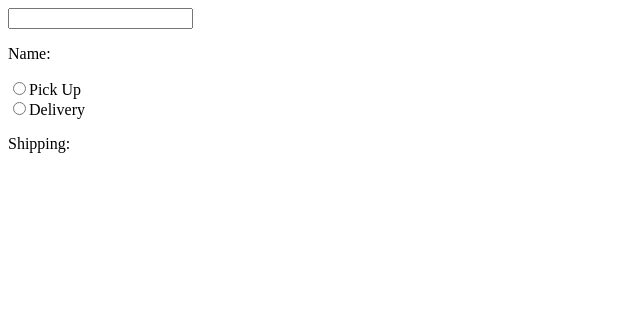
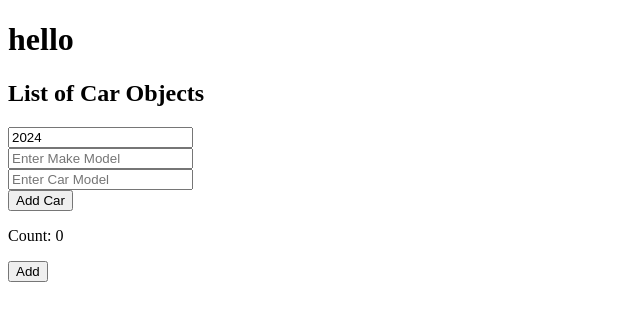
Before and after one commit to EthanTecson/MessyReact, a React (Vite) app: page / in a window 1280 px wide. Shown: the top 320 px of the page, without its empty margins (0-640 px from the left). Built offline with nearby package versions, Linux system fonts and the light colour scheme.

Commit message:
UseEffect and onChanges

```diff
--- a/src/App.jsx
+++ b/src/App.jsx
@@ -16,18 +16,42 @@
  *      useState() - A React hook that allows the creation of a stateful variable
  *                   AND a setter function to update its value in the Virtual DOM.
  *                    [name, setName]
- *      useChange() - Triggers a function every time the value of the input changesTriggers a function every time the value of the input changesTriggers a function every time the value of the input changesTriggers a function every time the value of the input changesTriggers a function every time the value of the input changesTriggers a function every time the value of the input changesTriggers a function every time the value of the input changesTriggers a function every time the value of the input changes
+ *      onChange() - Triggers a function every time the value of the input changesTriggers a function every time the value of the input changesTriggers a function every time the value of the input changesTriggers a function every time the value of the input changesTriggers a function every time the value of the input changesTriggers a function every time the value of the input changesTriggers a function every time the value of the input changesTriggers a function every time the value of the input changes
+ *
+ *      useEffect() - React Hook that tells React DO SOME CODE WHEN (pick one):
+ *                      This component re-renders
+ *                      This component mounts
+ *                      The state of a value
+
+ *      useEffect(function, [dependencies])
+
+        1. useEffect(() => {})    // Runs after every re-render
+        2. useEffect(() => {}, [])  // Runs only on mount
+        3. useEffect(() => {}, [value]) // Runs on mount + when value changes
+
+        // USES
+        // #1 Event Listeners
+        // #2 DOM Manipulation
+        // #3 Subscriptions (real-time updates)
+        // #4 Fetching Data from an API
+        // #5 Clean up when a component unmounts
  */
 
 import List from "./List.jsx";
 import Button from "./Button.jsx";
 import MyComponent from "./MyComponent.jsx";
 import MyComponent2 from "./MyComponent2.jsx";
+import MyComponent3 from "./MyComponent3.jsx";
+import MyComponent4 from "./MyComponent4.jsx";
+import MyComponent5 from "./MyComponent5.jsx";
+import MyComponent6 from "./MyComponent6.jsx";
 
 function App() {
   return (<>
-    <MyComponent2/>
-  </>)
+    <h1>hello</h1>
+    <MyComponent5/>
+    <MyComponent6/>
+    </>)
 }
 
 export default App;
--- /dev/null
+++ b/src/MyComponent3.jsx
@@ -0,0 +1,30 @@
+import React, { useState} from 'react';
+
+export default function MyComponent3(){
+    const [car, setCar] = useState({year: 2024,
+                                    make: "Ford",
+                                    model: "Mustang"});
+
+
+    function handleYearChange(event){
+        setCar(c => ({...c, year: event.target.value}))
+    }
+
+
+    function handleMakeChange(event){
+        return;
+    }
+
+    function handleModelChange(event){
+        return;
+    }
+
+
+    return (<div>
+        <p>Your favorite car is: {car.year} {car.make} {car.model}</p>
+
+        <input type="number" value={car.year} onChange={handleYearChange}/>
+        <input type="text" value={car.make} onChange={handleMakeChange}></input>
+        <input type="text" value={car.model} onChange={handleModelChange}></input>
+    </div>);
+}
--- /dev/null
+++ b/src/MyComponent4.jsx
@@ -0,0 +1,27 @@
+import React, { useState } from 'react';
+
+export default function MyComponent4() {
+
+    const [foods, setFoods] = useState(["Apple", "Orange", "Banana"]);
+
+    function handleFood(){
+        const newFood = document.getElementById("foodInput").value;
+        document.getElementById("foodInput").value = "";
+        setFoods(f => [...f,newFood])
+    }
+
+    function handleDeleteFood(index){
+        setFoods(foods.filter((_,i) => i !== index));
+    }
+
+    return(<>
+       <div>
+            <h2>List of Food</h2>
+            <ul>
+                {foods.map((food, index) => <li key={index} onClick={() => handleDeleteFood(index)}>{food}</li>)}
+            </ul>
+            <input type="text" id="foodInput" placeholder='Enter food name' />
+            <button onClick={handleFood}>Add Food</button>
+       </div>
+    </>);
+}
--- /dev/null
+++ b/src/MyComponent5.jsx
@@ -0,0 +1,51 @@
+import React, { useState } from 'react';
+
+export default function MyComponent5(){
+    const [cars, setCars] = useState([]);
+    const [carYear, setCarYear] = useState(new Date().getFullYear());
+    const [carMake, setCarMake] = useState("");
+    const [carModel, setCarModel] = useState("");
+
+    function handleAddCar(){
+        const newCar = {year: carYear,
+                        make: carMake,
+                        model: carModel};
+        setCars(c => [...c, newCar])
+
+        setCarYear(new Date().getFullYear());
+        setCarMake("");
+        setCarModel("");
+    }
+
+    function handleRemoveCar(index){
+        setCars(c => c.filter((_,i) => i !== index));
+    }
+
+    function handleYearChange(event){
+        setCarYear(event.target.value);
+    }
+
+    function handleMakeChange(event){
+        setCarMake(event.target.value);
+    }
+
+    function handleModelChange(event){
+        setCarModel(event.target.value);
+    }
+
+    return(<div>
+        <h2>List of Car Objects</h2>
+
+        <ul>
+            {cars.map((car, index) =>
+            <li key={index} onClick={() => handleRemoveCar(index)}>{car.year} {car.make} {car.model}</li>)}
+        </ul>
+
+        <input type="number" value={carYear} onChange={handleYearChange}></input> <br/>
+        <input type="text" value={carMake} onChange={handleMakeChange}
+                placeholder='Enter Make Model'></input> <br/>
+        <input type="text" value={carModel} onChange={handleModelChange}
+                placeholder='Enter Car Model'></input> <br/>
+        <button onClick={handleAddCar}>Add Car</button>
+    </div>)
+}
--- /dev/null
+++ b/src/MyComponent6.jsx
@@ -0,0 +1,19 @@
+import React, { useState,useEffect } from "react";
+
+export default function MyComponent6(){
+     const [count, setCount] = useState(0);
+
+     useEffect(() => {
+        document.title = `Count: ${count}`;
+     })
+
+     function addCount(){
+        setCount(c => c + 1);
+     }
+
+    return(<>
+        <p>Count: {count}</p>
+        <button onClick={addCount}>Add</button>
+        </>
+    );
+}
```
